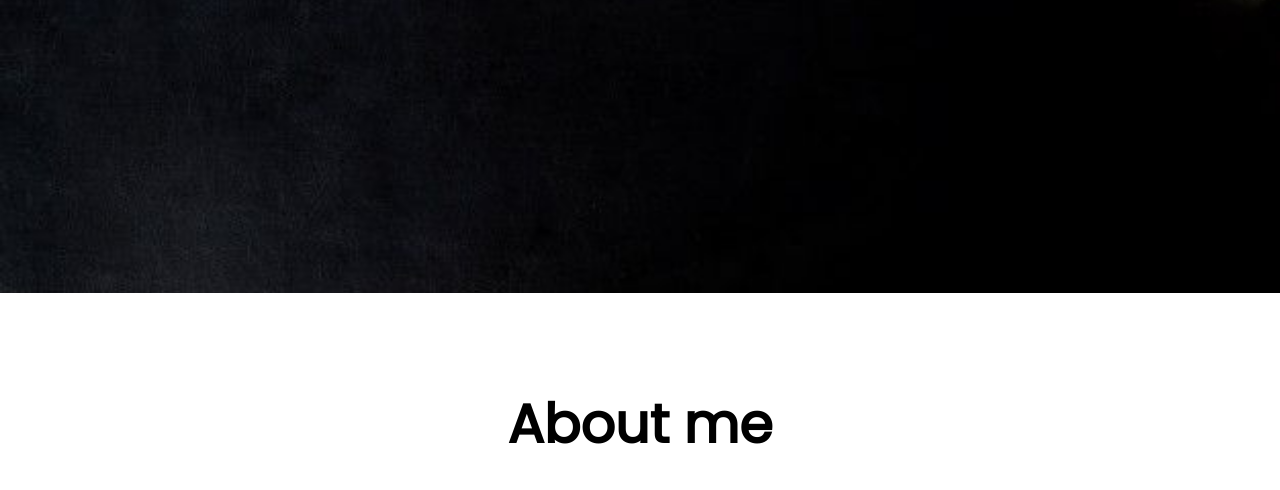
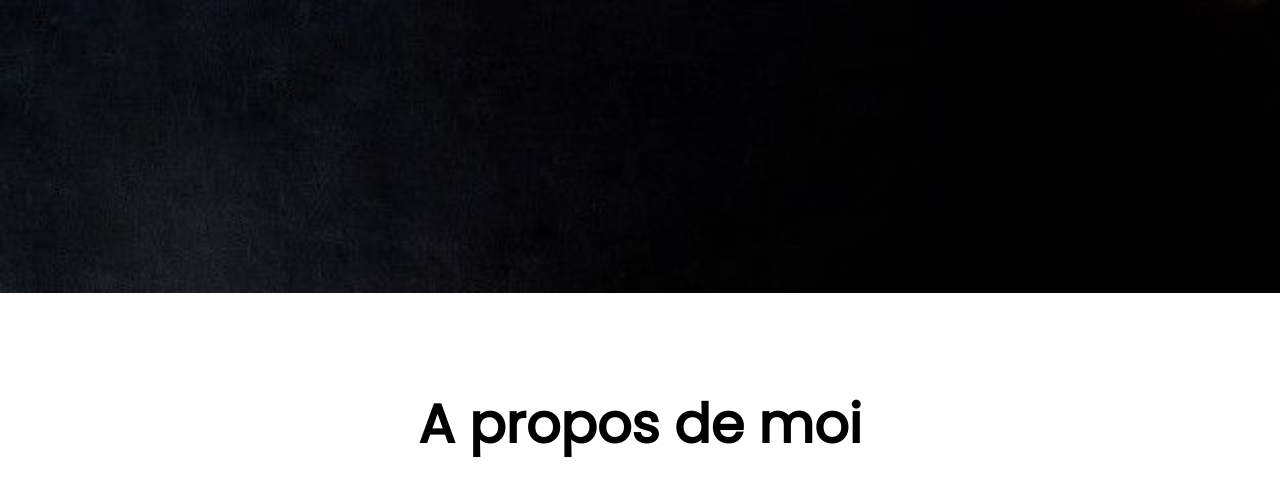
Before and after one commit to Nidabdo/Nidabdo.github.io, a plain HTML site: page index.html in a window 1280 px wide. Shown: the part 507-997 px from the top of the page. Drawn offline with nearby package versions, Linux system fonts and the light colour scheme.

Commit message:
Update index.html

```diff
--- a/index.html
+++ b/index.html
@@ -36,7 +36,7 @@
       </article>
   </section>
   <section id="about">
-    <h2>About me</h2>
+    <h2>A propos de moi</h2>
       <article>
         <div class="profil">
           <div class="cadre"><a href="https://www.linkedin.com/in/nicolas-lambert-980465241/" target="_blank"><img src="images/moi.jpeg" alt="lien vers linkedin" title="Nicolas Lambert"></a></div>
```
